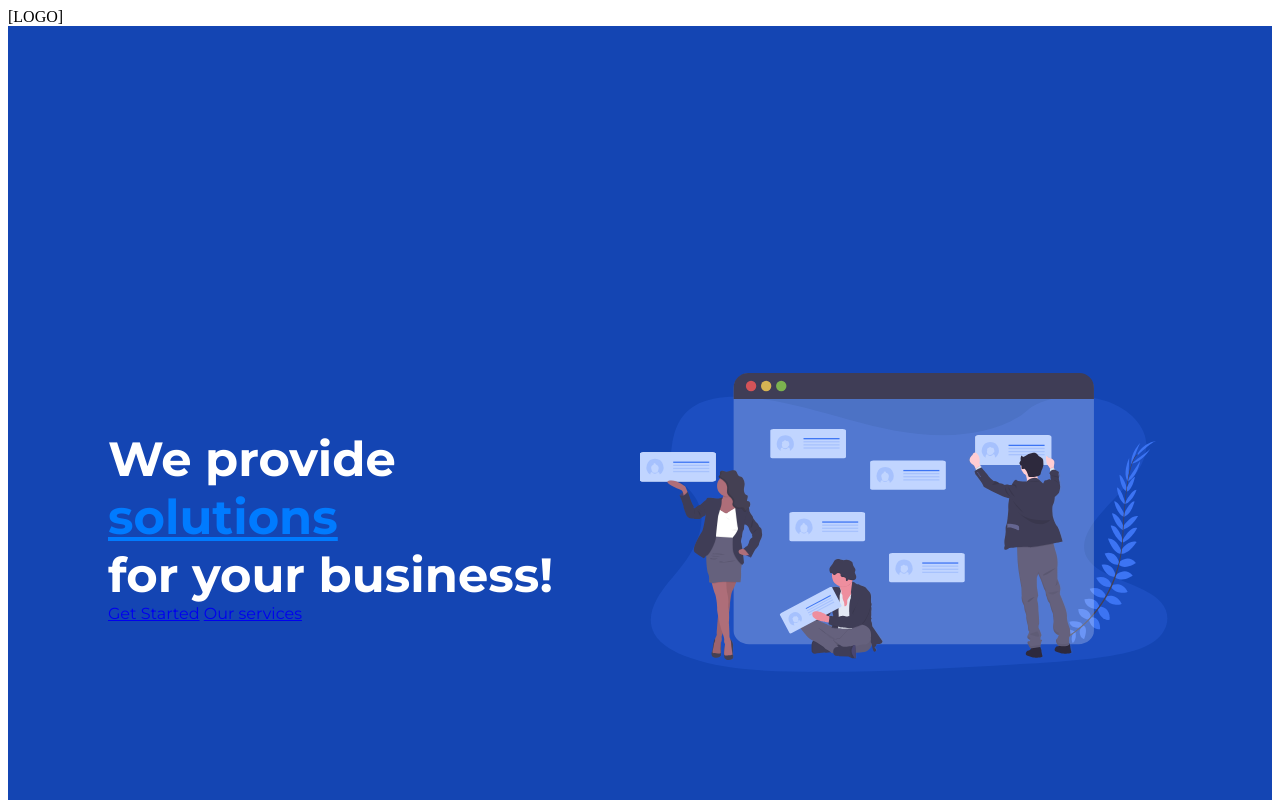
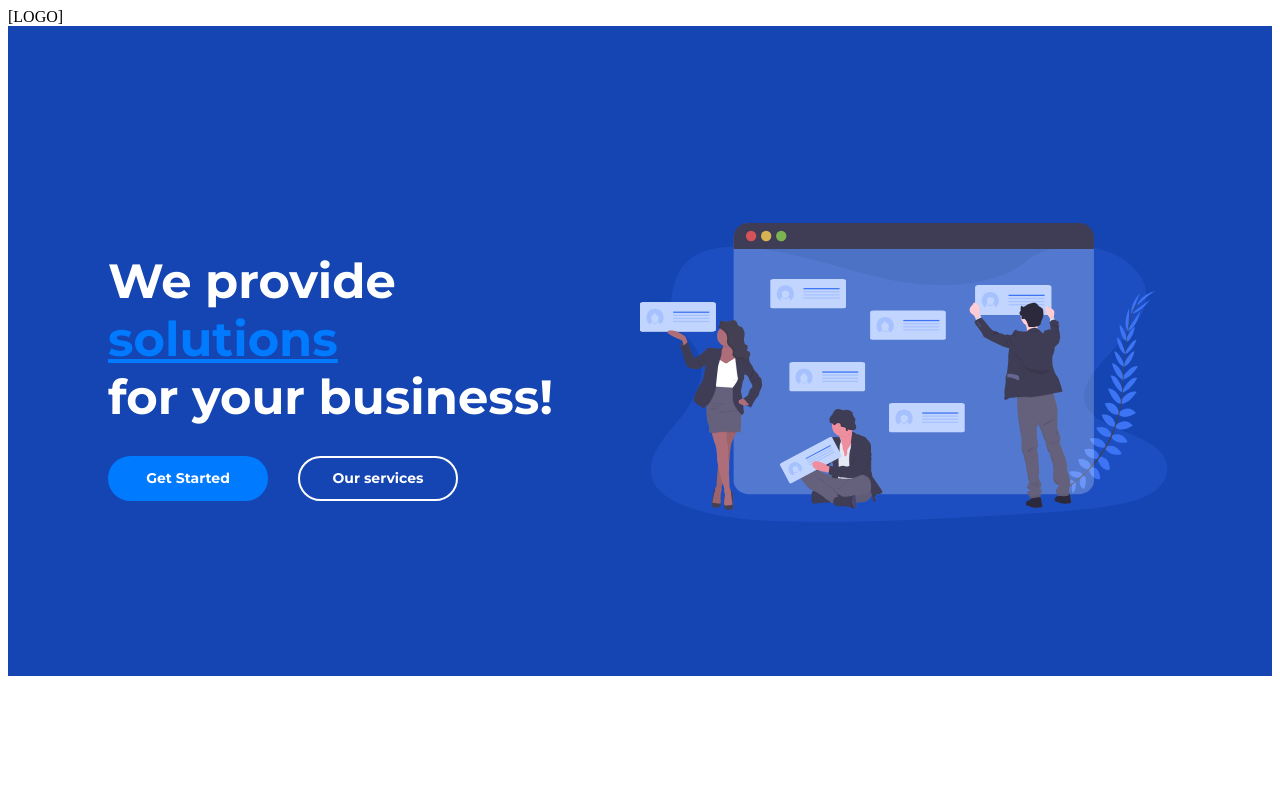
Before and after one commit to rafitacorrea/Ada-TP1, a plain HTML site: page index.html in a window 1280 px wide. Shown: the top 800 px of the page. Drawn offline with Linux system fonts and the light colour scheme.

Commit message:
maquetado y estilado terminado :)

```diff
--- a/index.html
+++ b/index.html
@@ -19,8 +19,10 @@
           <h1>We provide</h1>
           <h1 class="solutions">solutions</h1>
           <h1>for your business!</h1>
-          <a href="#" class="button-get-started">Get Started</a>
-          <a href="#" class="button-our-services">Our services</a>
+      <div class="buttons">
+          <button href="#" class="button-get-started">Get Started</button>
+          <button href="#" class="button-our-services">Our services</button>
+      </div>
       </div>
       <div class="header-image">
         <img src="./img/intro-img.svg"/>
--- a/style/style.scss
+++ b/style/style.scss
@@ -4,7 +4,7 @@ header{
     background-color:$main-color;
     width:100%;
     height:600px;
-    padding:200px 0px;
+    padding-top:50px;
     @include flex-row;
 }
 .header-text{
@@ -22,6 +22,40 @@ header{
         text-decoration:underline;
     }
 }
+.buttons{
+    @include flex-row;
+    margin-top:30px;
+    width:350px;
+    button{
+        width:160px;
+        height:45px;
+        font-family:$main-font;
+        font-weight:700;
+        text-decoration:none;
+        font-size:14px;
+        color:#fff;
+    }
+    .button-get-started{
+        background-color:$secondary-color;
+        border:2px solid $secondary-color;
+        border-radius:25px;
+        transition:all 0.5s;
+        &:hover{
+            background-color:transparent;
+            border:2px solid #fff;
+        }
+    }
+    .button-our-services{
+        background-color:transparent;
+        border:2px solid #fff;
+        border-radius:25px;
+        transition:all 0.5s;
+        &:hover{
+            background-color:$secondary-color;
+            border:2px solid $secondary-color;
+        }
+    }
+}
 .header-image{
     flex:1;
     margin-right:100px;
```
Also changed, not shown: style/style.css.
